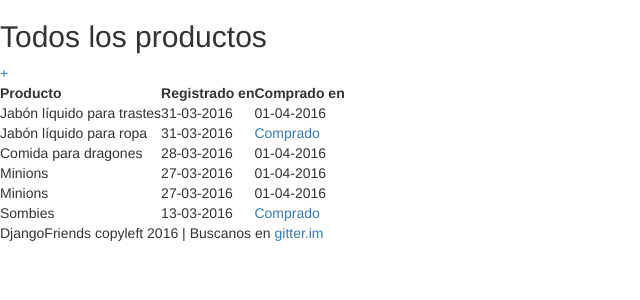
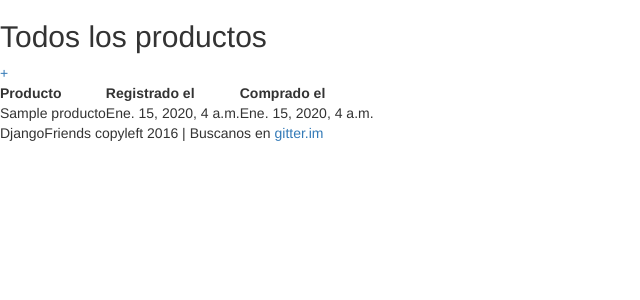
Before and after one commit to miguelm245/mi-lista-de-compras, a Django app: page / in a window 1280 px wide. Shown: the part 83-383 px from the top of the page, without its empty margins (0-640 px from the left). Run offline with Django 3.2, Linux system fonts and the light colour scheme; tables that the repository leaves empty hold one stand-in row (values such as "Sample post"); some libraries are stand-ins or nearby versions.

Commit message:
Rumbo a python

```diff
--- a/listacompras/templates/listas/index.html
+++ b/listacompras/templates/listas/index.html
@@ -36,78 +36,27 @@
 							Producto
 						</th>
 						<th>
-							Registrado en
+							Registrado el
 						</th>
 						<th>
-							Comprado en
+							Comprado el
 						</th>
 					</tr>
+
 					<tr>
+					{% for producto in producto %}
 						<td>
-							Jabón líquido para trastes
+							{{ producto.Nombre }}
 						</td>
 						<td>
-							31-03-2016
+							{{ producto.Creado }}
 						</td>
 						<td>
-							01-04-2016
+							{{ producto.Fecha_de_Compra }}
 						</td>
 					</tr>
-					<tr>
-						<td>
-							Jabón líquido para ropa
-						</td>
-						<td>
-							31-03-2016
-						</td>
-						<td>
-							<a href="producto/id/comprado">Comprado</a>
-						</td>
-					</tr>
-					<tr>
-						<td>
-							Comida para dragones
-						</td>
-						<td>
-							28-03-2016
-						</td>
-						<td>
-							01-04-2016
-						</td>
-					</tr>
-					<tr>
-						<td>
-							Minions
-						</td>
-						<td>
-							27-03-2016
-						</td>
-						<td>
-							01-04-2016
-						</td>
-					</tr>
-					<tr>
-						<td>
-							Minions
-						</td>
-						<td>
-							27-03-2016
-						</td>
-						<td>
-							01-04-2016
-						</td>
-					</tr>
-					<tr>
-						<td>
-							Sombies
-						</td>
-						<td>
-							13-03-2016
-						</td>
-						<td>
-							<a href="producto/id/comprado">Comprado</a>
-						</td>
-					</tr>
+					{% endfor %}
+
 				</table>
 			</section>
 		</div>
--- a/listacompras/views.py
+++ b/listacompras/views.py
@@ -1,4 +1,7 @@
 from django.shortcuts import render
+from django.utils import timezone
+from .models import Producto
 
 def index(request):
-        return render(request, 'listas/index.html', {})
+    producto = Producto.objects.order_by('Fecha_de_Compra')
+    return render(request, 'listas/index.html', {'producto': producto})
```
